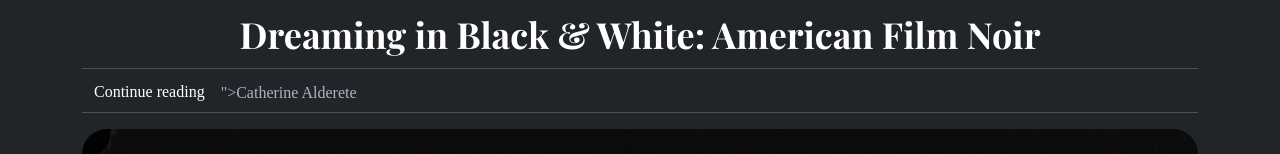
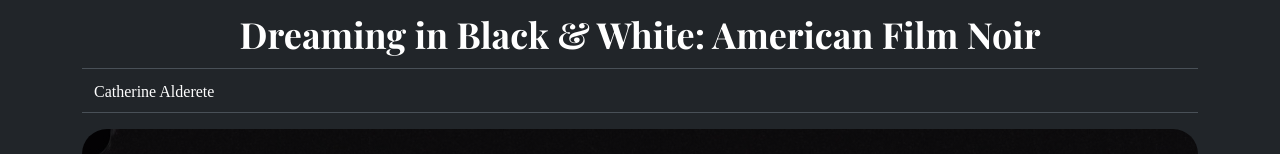
Before and after one commit to tomriskio/filmnoir, a plain HTML site: page index.html in a window 1280 px wide. Shown: the top 154 px of the page. Drawn offline with nearby package versions, Linux system fonts and the light colour scheme; a script that the page names is missing.

Commit message:
Add files via upload

```diff
--- a/index.html
+++ b/index.html
@@ -40,7 +40,7 @@
   <div class="container nav-scroller py-1 mb-3 border-bottom" >
 
     <nav class="nav nav-underline align-items-center">
-      <a class="nav-item nav-link link-body-emphasis" href="https://tomriskio.github.io/filmnoir/aboutme.html" class="icon-link">Continue reading</a>">Catherine Alderete</a>
+      <a class="nav-item nav-link link-body-emphasis" href="https://tomriskio.github.io/filmnoir/aboutme.html" class="icon-link">Catherine Alderete</a>
     </nav>
 
   </div>
```
